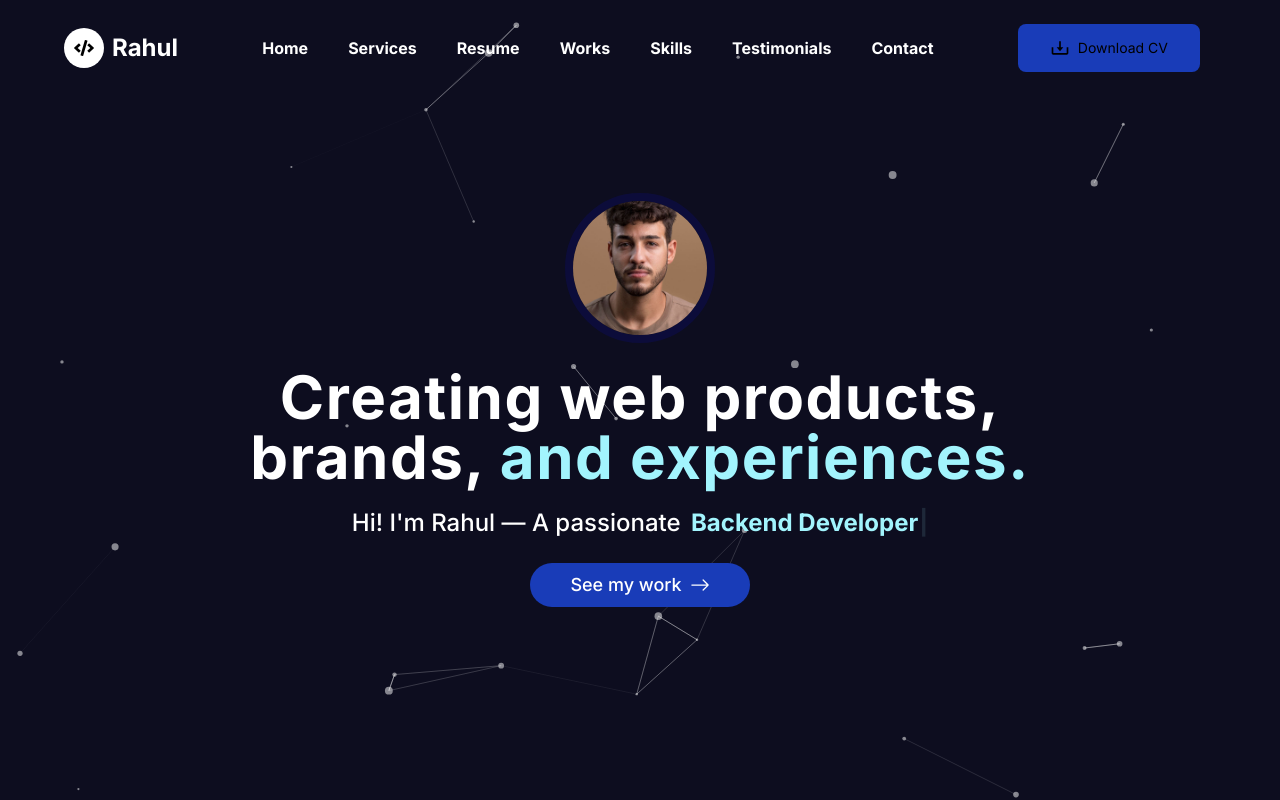
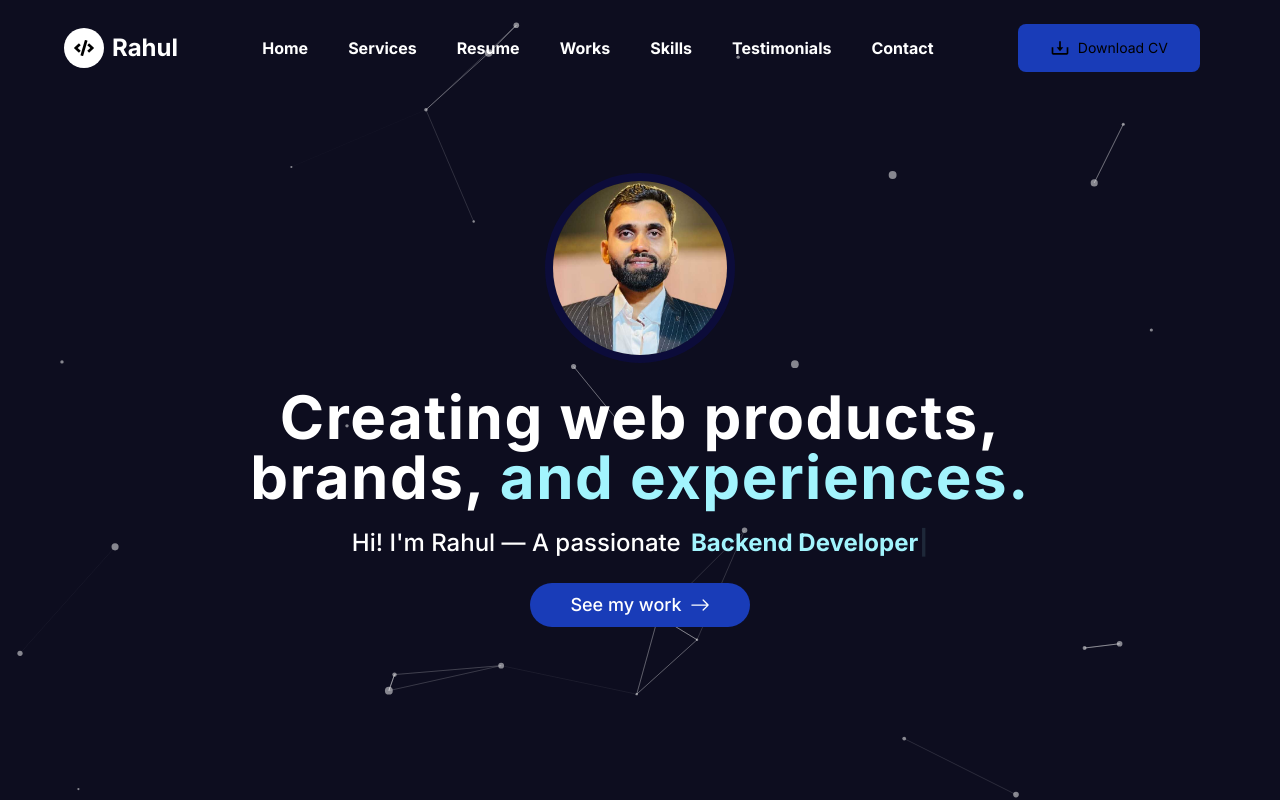
Before and after one commit to Rahul-dev02/Portfolio, a Next.js app: page / in a window 1280 px wide. Shown: the top 800 px of the page. Built offline with nearby package versions, Linux system fonts and the light colour scheme.

Commit message:
HERE IMAGE

```diff
--- a/components/Home/Hero/Hero.tsx
+++ b/components/Home/Hero/Hero.tsx
@@ -13,12 +13,13 @@ const Hero = () => {
       <ParticlesHero />
       <div className="relative z-10 flex flex-col items-center">
         <Image
-          src="/images/s1.jpg"
-          // src="/images/d.jpeg"
+          src="/images/d.jpeg"
           alt="hero"
-          width={150}
-          height={150}
-          className="rounded-full border-8 border-[#0c0c48aa]"
+          width={190}
+          height={190}
+          className="rounded-full border-8 border-[#0c0c48aa]  object-cover object-top"
+          // className="rounded-full border-4 border-cyan-400   object-cover object-top"
+          style={{ width: "190px", height: "190px" }}
           data-aos="fade-up"
         />
 
```
